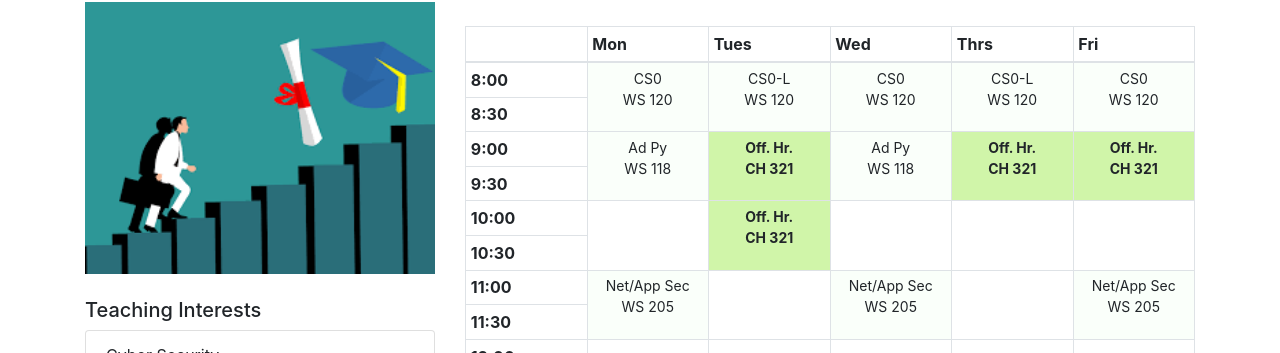
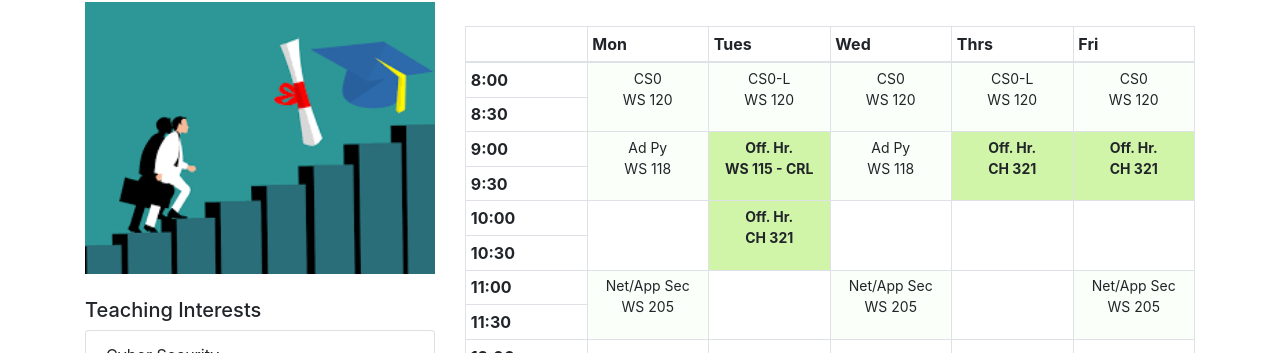
Before and after one commit to rambasnet/rambasnet.github.io-yaml, a Jekyll site: the page built from teaching.html, in a window 1280 px wide. Shown: the part 354-707 px from the top of the page. Built offline with Jekyll 4.4.1, drawn with Linux system fonts in a browser that asks for light colours.

Commit message:
updated office hour

```diff
--- a/_data/schedule.yml
+++ b/_data/schedule.yml
@@ -30,7 +30,7 @@
         css: schedule
 
       - name: Off. Hr. #T
-        loc: CH 321
+        loc: WS 115 - CRL
         css: officehour
 
       - name: Ad Py #W
```
